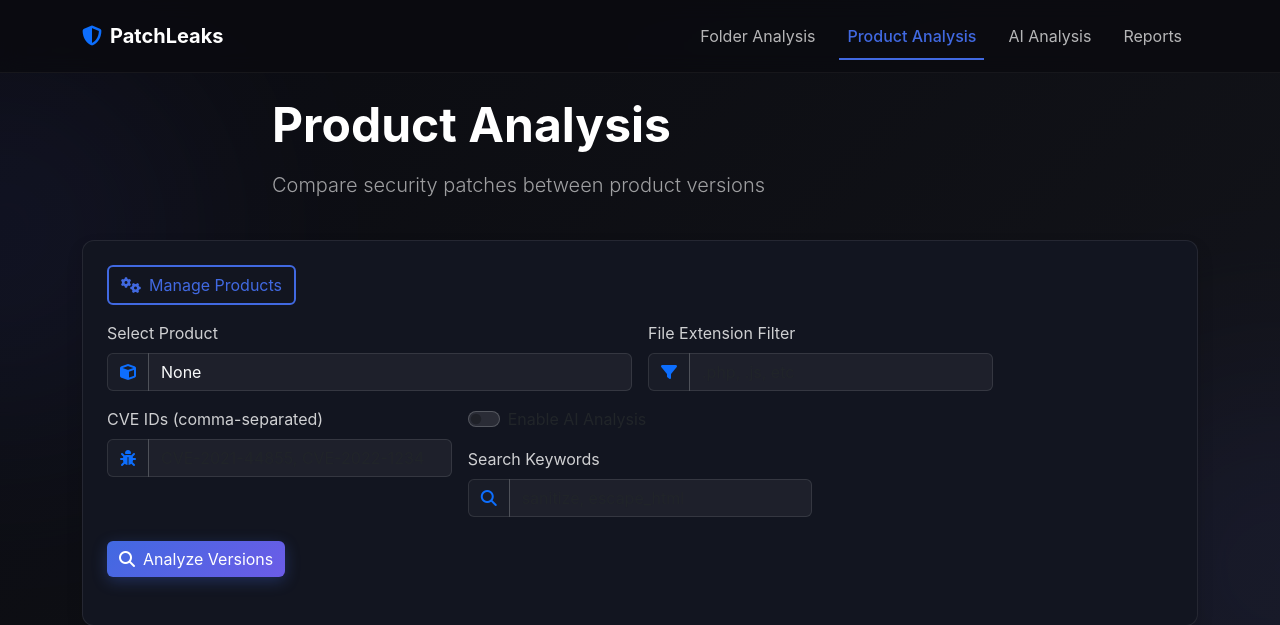
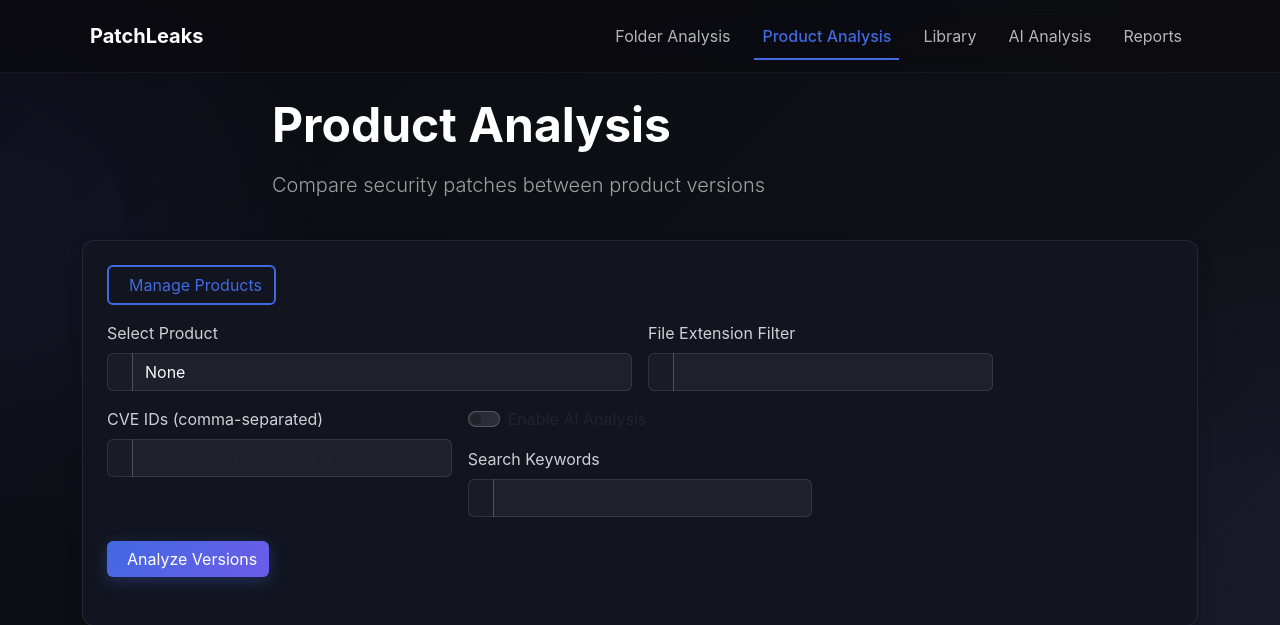
Before and after one commit to hatlesswizard/PatchLeaks, a Flask app: page /products in a window 1280 px wide; the page is wider, and only the part inside the window is pictured. Shown: the top 625 px of that part. Run offline with Flask 3, Linux system fonts and the light colour scheme; some libraries are stand-ins or nearby versions.

Commit message:
Update products.html

```diff
--- a/templates/products.html
+++ b/templates/products.html
@@ -4,8 +4,8 @@
     <meta charset="UTF-8">
     <meta name="viewport" content="width=device-width, initial-scale=1.0">
     <title>PatchLeaks - Product Analysis</title>
-    <link href="https://cdn.jsdelivr.net/npm/bootstrap@5.3.2/dist/css/bootstrap.min.css" rel="stylesheet">
-    <link href="https://cdnjs.cloudflare.com/ajax/libs/font-awesome/6.4.2/css/all.min.css" rel="stylesheet">
+    <link href="/static/css/bootstrap.min.css" rel="stylesheet">
+    <link href="/static/css/fontawesome.min.css" rel="stylesheet">
     <style>
 .text-muted {
     color: rgba(255, 255, 255, 0.6) !important;
@@ -682,18 +682,11 @@
             </button>
             <div class="collapse navbar-collapse" id="navbarNav">
                 <ul class="navbar-nav ms-auto">
-                    <li class="nav-item">
-                        <a class="nav-link" href="/folder">Folder Analysis</a>
-                    </li>
-                    <li class="nav-item">
-                        <a class="nav-link active" href="/products">Product Analysis</a>
-                    </li>
-                    <li class="nav-item">
-                        <a class="nav-link" href="/ai-settings">AI Analysis</a>
-                    </li>
-                    <li class="nav-item">
-                        <a class="nav-link" href="/reports">Reports</a>
-                    </li>
+                    <li class="nav-item"><a class="nav-link" href="/folder">Folder Analysis</a></li>
+                    <li class="nav-item"><a class="nav-link active" href="/products">Product Analysis</a></li>
+                    <li class="nav-item"><a class="nav-link" href="/library">Library</a></li>
+                    <li class="nav-item"><a class="nav-link" href="/ai-settings">AI Analysis</a></li>
+                    <li class="nav-item"><a class="nav-link" href="/reports">Reports</a></li>
                 </ul>
             </div>
         </div>
@@ -1025,8 +1018,8 @@
     </div>
 </footer>
 
-    <script src="https://cdn.jsdelivr.net/npm/bootstrap@5.3.2/dist/js/bootstrap.bundle.min.js"></script>
-    <script src="https://code.jquery.com/jquery-3.6.0.min.js"></script>
+    <script src="/static/js/bootstrap.bundle.min.js"></script>
+    <script src="/static/js/jquery.min.js"></script>
     <script>
     $(document).ready(function() {
         // Initialize version dropdowns if product is already selected
```
